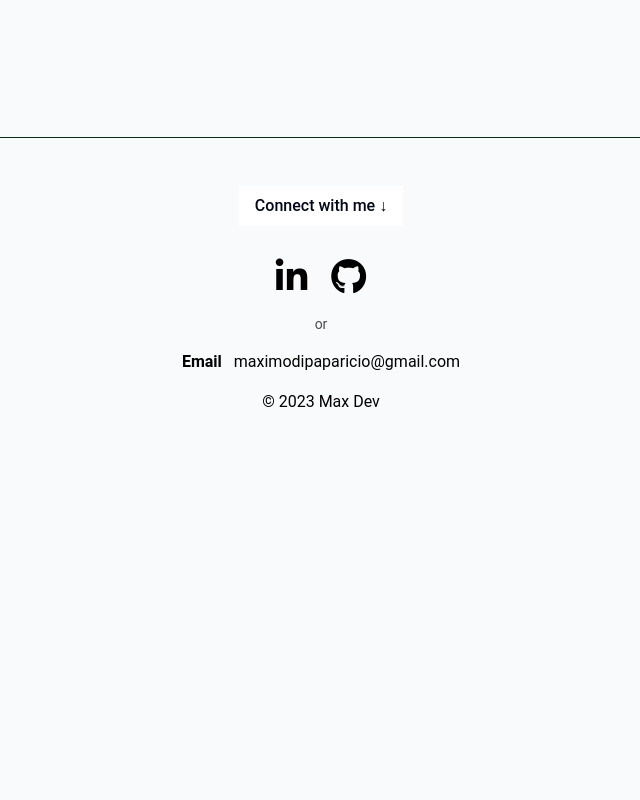
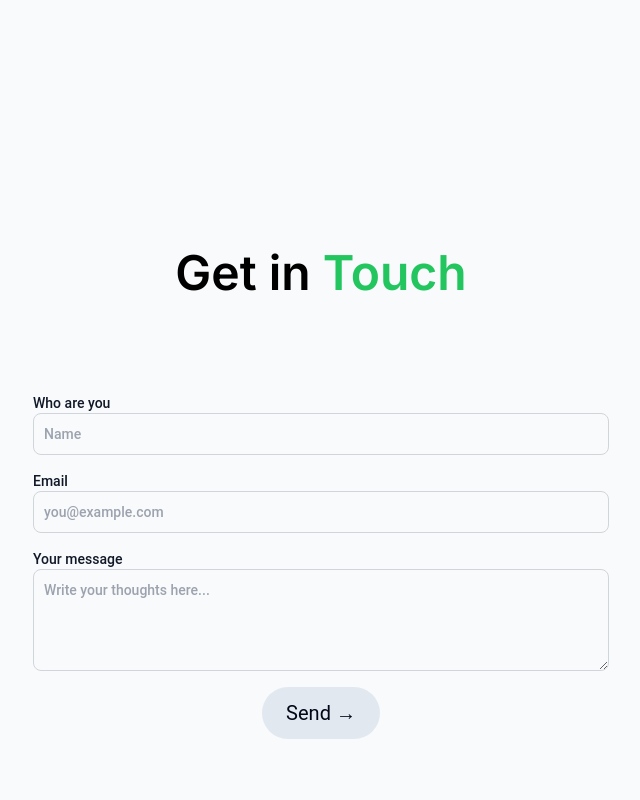
Before and after one commit to maximoaparicio/svelte-portfolio, a SvelteKit app: page / in a window 1280 px wide. Shown: the part 1400-2200 px from the top of the page, without its empty margins (319-959 px from the left). Before the commit the page ends 1862 px from the top, so only its background shows below. Built offline with nearby package versions, Linux system fonts and the light colour scheme.

Commit message:
form section

```diff
--- a/package.json
+++ b/package.json
@@ -19,5 +19,8 @@
     "vercel": "^32.5.0",
     "vite": "^4.4.2"
   },
-	"type": "module"
+  "type": "module",
+  "dependencies": {
+    "lucide-svelte": "^0.291.0"
   }
+}
--- a/src/app.css
+++ b/src/app.css
@@ -7,12 +7,12 @@ html {
 }
 
 * {
-  font-family: 'Roboto', sans-serif;
+  font-family: "Roboto", sans-serif;
 }
 
 h1,
 h2,
 h3,
 .inter {
-  font-family: 'Inter', sans-serif;
+  font-family: "Inter", sans-serif;
 }
--- a/src/components/Header.svelte
+++ b/src/components/Header.svelte
@@ -56,8 +56,6 @@
         <p>{tab.name}</p>
       </a>
     {/each}
-    <button on:click={toggleTheme}>
-      Toggle {localStorage.theme === "dark" ? "Light" : "Dark"} Mode
-    </button>
+    <button on:click={toggleTheme}> Toggle Mode </button>
   </div>
 </header>
--- a/src/components/Main.svelte
+++ b/src/components/Main.svelte
@@ -103,4 +103,71 @@
       </Step>
     </div>
   </section>
+  <section class="py-20 lg:py-32 flex flex-col gap-24" id="contact">
+    <div class="flex flex-col gap-2 text-center">
+      <h3 class="font-semibold text-3xl sm:text-4xl md:text-5xl">
+        Get in <span class="inter text-green-500">Touch</span>
+      </h3>
+    </div>
+    <div class="flex flex-col justify-center items-center gap-12 lg:gap-10">
+      <form
+        action="https://formspree.io/f/mdorjnrp"
+        method="POST"
+        class="flex flex-col w-full max-w-xl gap-2"
+      >
+        <div>
+          <label
+            for="nombre"
+            class="block mb-2 text-sm font-medium text-gray-900 dark:text-white"
+            >Who are you
+            <input
+              class="bg-gray-50 border border-gray-300 text-gray-900 text-sm rounded-lg -500 -500 block w-full p-2.5 dark:bg-gray-700 dark:border-gray-600 dark:placeholder-gray-400 dark:text-white dark:-500 dark:-500"
+              type="nombre"
+              name="nombre"
+              id="nombre"
+              placeholder="Name"
+            />
+          </label>
+        </div>
+        <div>
+          <label
+            for="email"
+            class="block mb-2 text-sm font-medium text-gray-900 dark:text-white"
+            >Email
+            <input
+              type="email"
+              name="email"
+              id="email"
+              placeholder="you@example.com"
+              class="bg-gray-50 border border-gray-300 text-gray-900 text-sm rounded-lg -500 -500 block w-full p-2.5 dark:bg-gray-700 dark:border-gray-600 dark:placeholder-gray-400 dark:text-white dark:-500 dark:-500"
+            />
+          </label>
+        </div>
+
+        <div>
+          <label
+            for="message"
+            class="block mb-2 text-sm font-medium text-gray-900 dark:text-white"
+            >Your message
+            <textarea
+              id="message"
+              name="message"
+              rows="4"
+              class="block p-2.5 w-full text-sm text-gray-900 bg-gray-50 rounded-lg border border-gray-300 -500 -500 dark:bg-gray-700 dark:border-gray-600 dark:placeholder-gray-400 dark:text-white dark:-500 dark:-500"
+              placeholder="Write your thoughts here..."
+            />
+          </label>
+        </div>
+        <button
+          class="blueShadow mx-auto text-base sm:text-lg md:text-xl inter relative overflow-hidden px-6 py-3 group rounded-full bg-slate-200 text-slate-950"
+          type="submit"
+        >
+          <div
+            class="absolute top-0 right-full w-full h-full bg-green-500 opacity-20 group-hover:translate-x-full z-0 duration-200"
+          />
+          <h4 class="relative z-9">Send &rarr;</h4>
+        </button>
+      </form>
+    </div>
+  </section>
 </main>
```
Also changed, not shown: 1 other file (tests, documents, lock files or other folders). Lines whose indentation alone changed are shown as unchanged.
